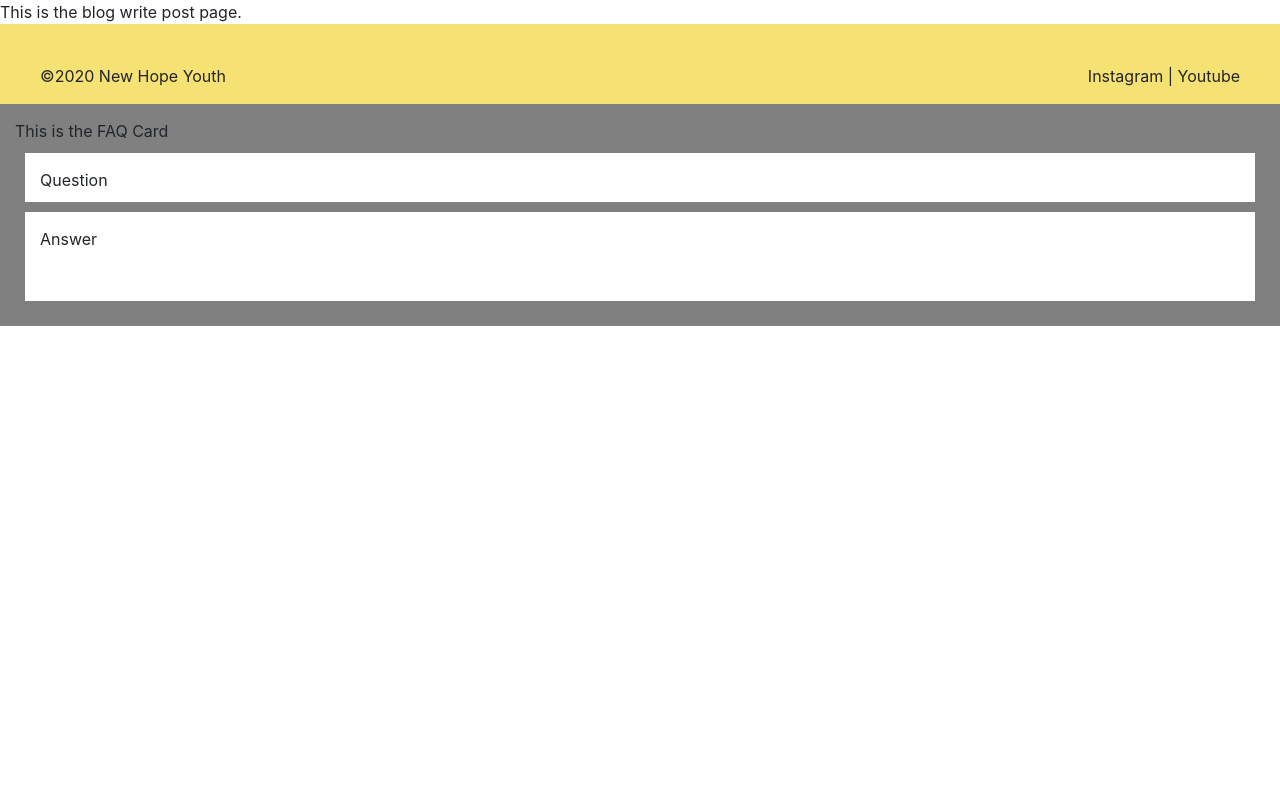
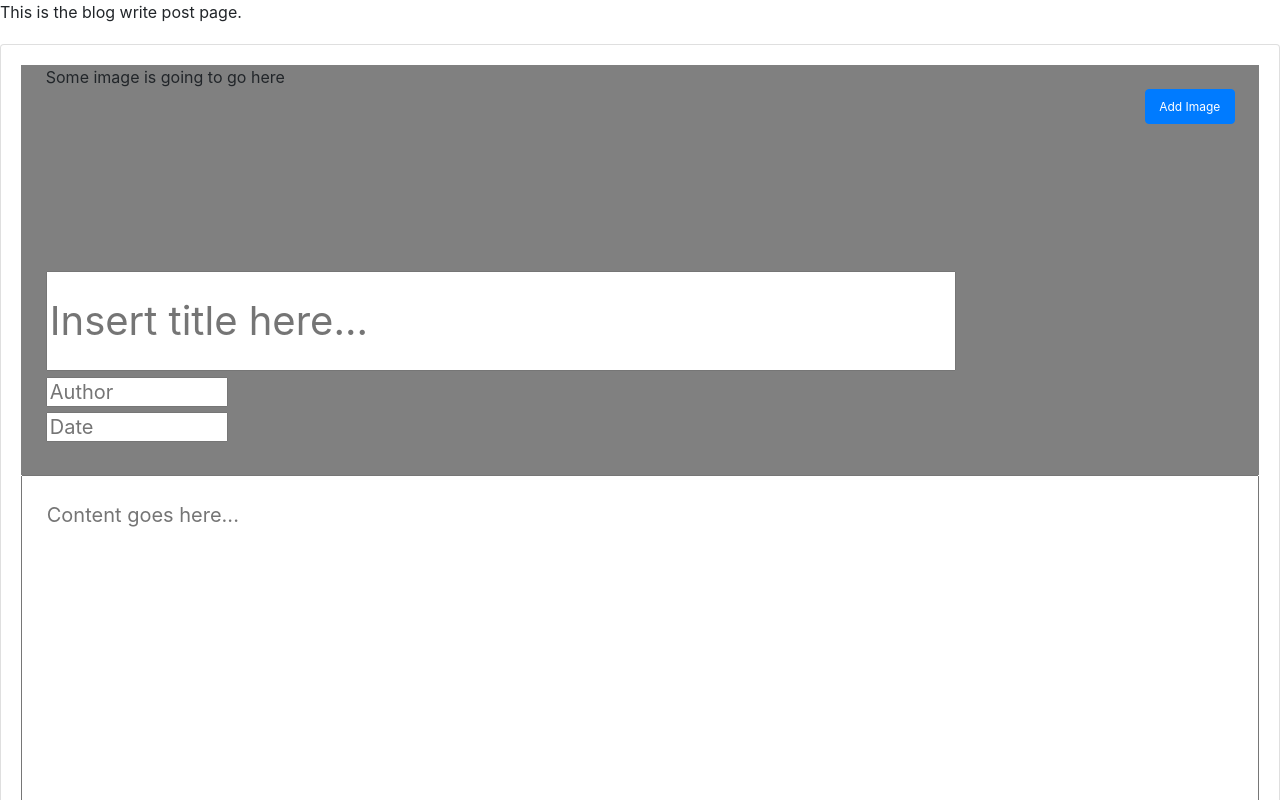
Before and after one commit to Alex-V-Huang/NewHopeYG, a React (Create React App) app in the folder website/: page /blog/write in a window 1280 px wide. Shown: the top 800 px of the page. Built offline with nearby package versions, Linux system fonts and the light colour scheme.

Commit message:
Merge with blog write component

```diff
--- a/website/src/views/WritePostView/WritePostView.js
+++ b/website/src/views/WritePostView/WritePostView.js
@@ -1,14 +1,16 @@
 import React, { Component } from "react";
 import "./WritePostView.css";
+import BlogWrite from "../../components/BlogWrite/BlogWrite.js";
 
 class WritePostView extends Component {
-
-    render() {
-
-        return (
-            <div>This is the blog write post page.</div>
-        )
-    }
+  render() {
+    return (
+      <div>
+        <div>This is the blog write post page.</div>
+        <BlogWrite> </BlogWrite>
+      </div>
+    );
+  }
 }
 
 export default WritePostView;
```
